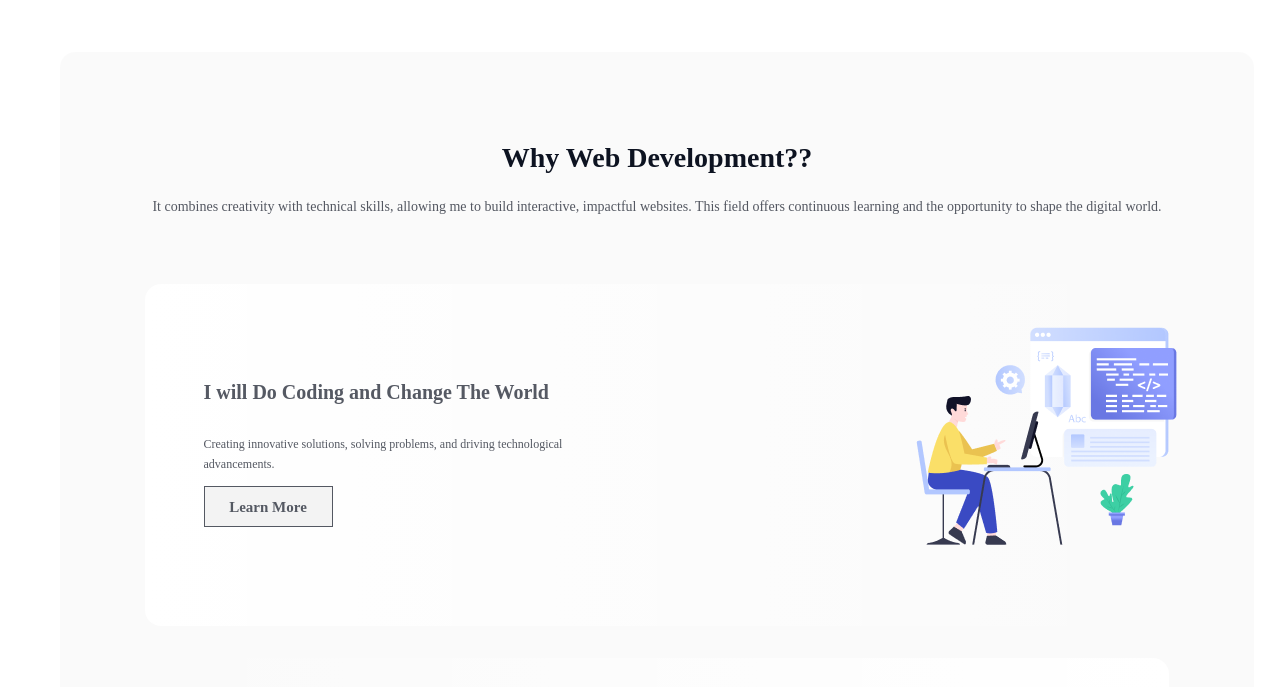
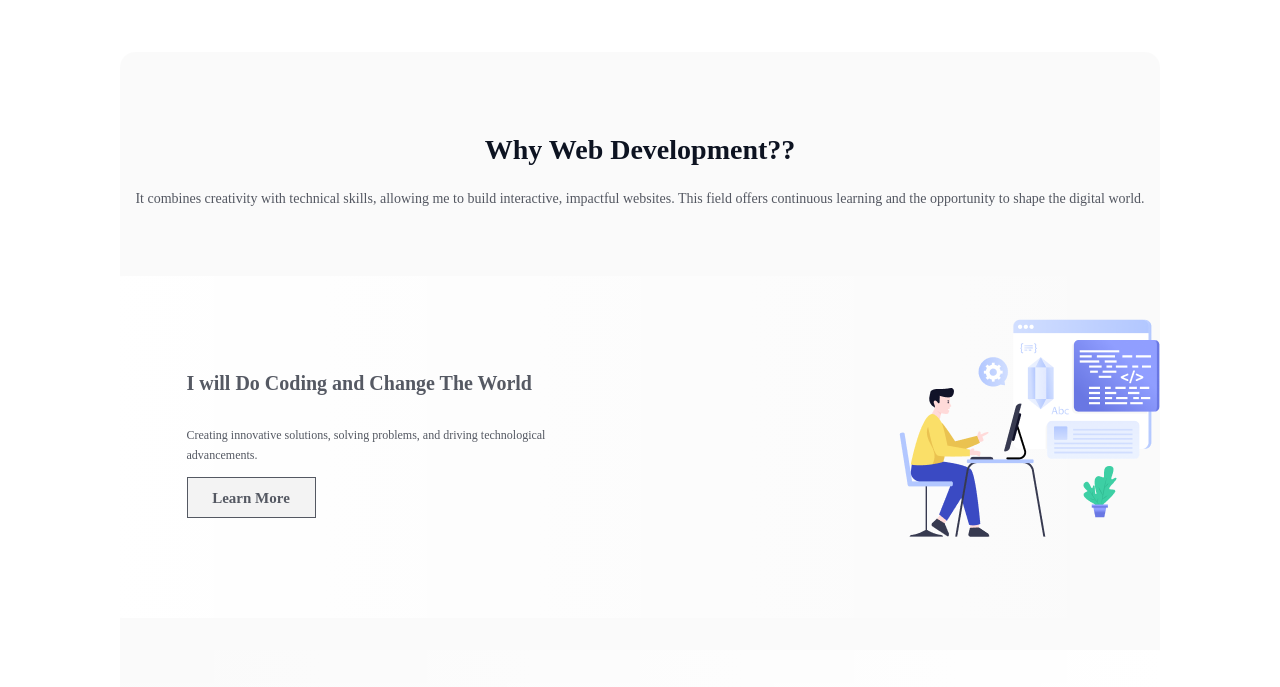
Before and after one commit to tanvir687/my-first-assignment, a plain HTML site: page index.html in a window 1280 px wide. Shown: the part 578-1265 px from the top of the page. Drawn offline with Linux system fonts and the light colour scheme; a web font is replaced by a local one.

Commit message:
added some css propertys

```diff
--- a/styles/style.css
+++ b/styles/style.css
@@ -83,11 +83,15 @@
   width: 100%;
 }
 .primary-box {
+  display: flex;
+  flex-direction: column;
+  align-items: center;
+  justify-content: center;
   position: absolute;
-  width: 80%;
+  width: 50% auto;
   height: 1260px;
-  left: 60px;
-  right: 130px;
+  left: 120px;
+  right: 120px;
   top: 630px;
   bottom: 2574px;
   padding: 68px 85px 68px 85px;
```
